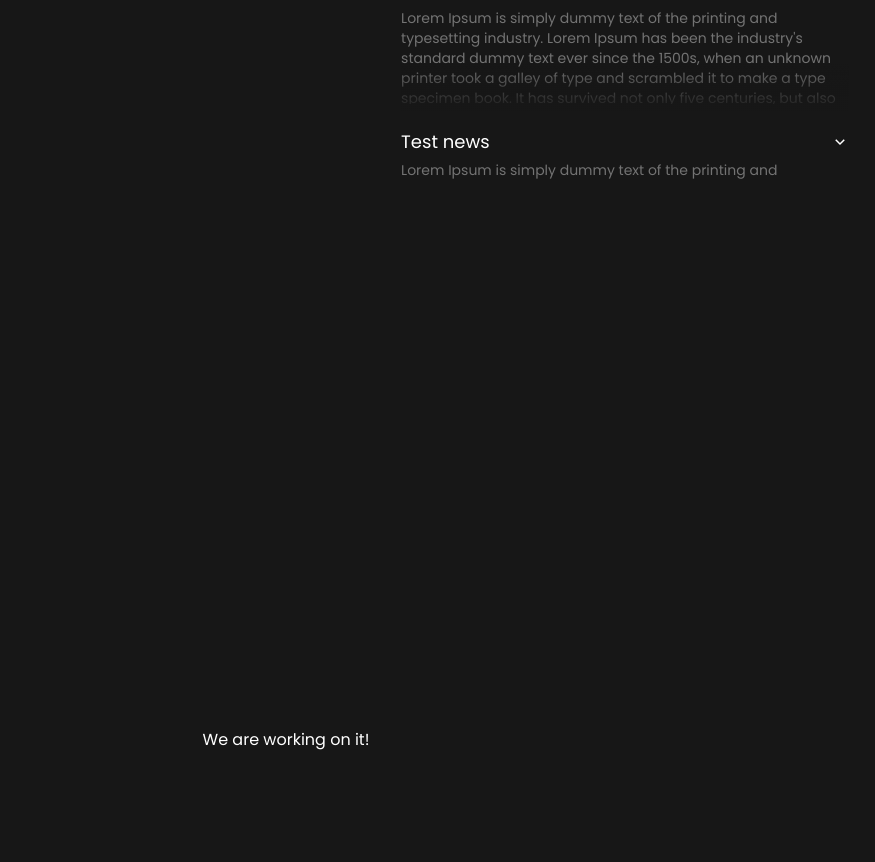
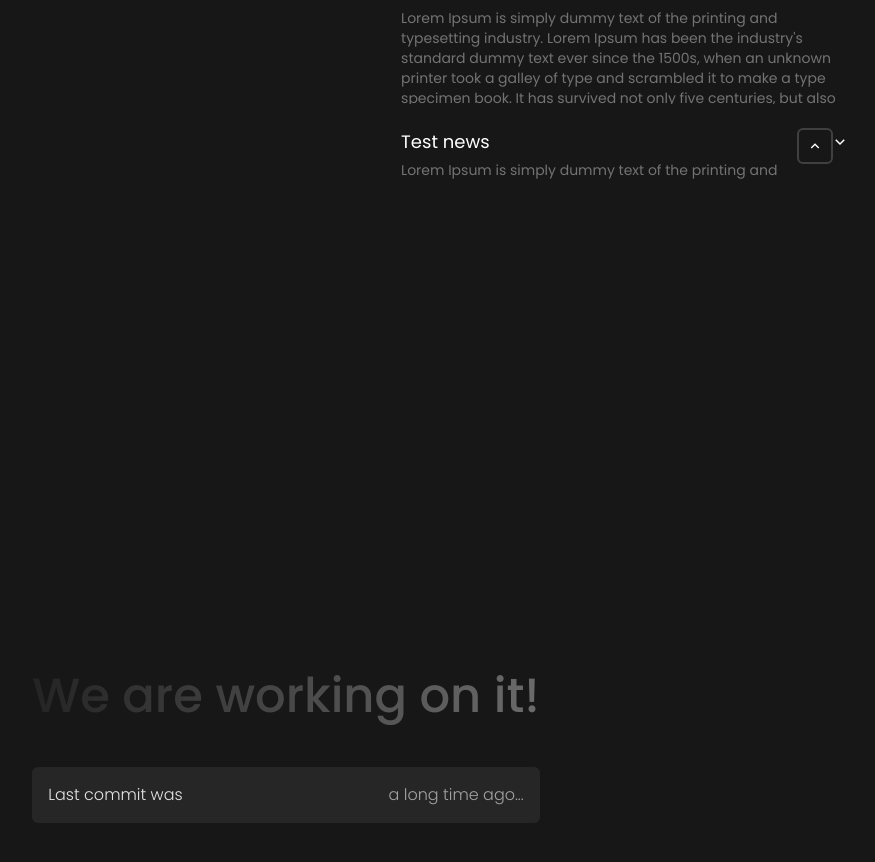
Before and after one commit to Cod3dDOT/gic-website, a Next.js app: page / in a window 1280 px wide. Shown: the part 460-1322 px from the top of the page, without its empty margins (354-1229 px from the left). Built offline with nearby package versions, Linux system fonts and the light colour scheme.

Commit message:
Improving coming soon page
Also improved welcome news

```diff
--- a/src/components/common/image/index.tsx
+++ b/src/components/common/image/index.tsx
@@ -17,7 +17,6 @@ export const Image: React.FC<ImageProps> = ({
     alt = "",
     objectFit = "contain",
     layout = "fill",
-    loading = "lazy",
 
     ...rest
 }) => {
@@ -56,7 +55,6 @@ export const Image: React.FC<ImageProps> = ({
                 alt={alt}
                 layout={layout}
                 objectFit={objectFit}
-                loading={loading}
                 sizes={sizes}
                 {...rest}
             />
--- a/src/components/screens/coming-soon/index.tsx
+++ b/src/components/screens/coming-soon/index.tsx
@@ -5,7 +5,18 @@ export interface ComingSoonScreenProps {}
 export const ComingSoonScreen: React.FC<ComingSoonScreenProps> = () => {
     return (
         <ScreenContainer className="relative flex justify-around items-center h-screen">
-            We are working on it!
+            <div className="flex flex-col">
+                <span className="text-2xl sm:text-5xl font-medium leading-relaxed sm:leading-relaxed text-transparent bg-clip-text bg-gradient-to-r from-dark-primary to-dark-primary-lighter animate-pulse">
+                    We are working on it!
+                </span>
+                <div className="p-4 bg-dark-primary rounded-md mt-8 font-thin flex text-neutral-200 justify-between">
+                    <span>Last commit was</span>
+                    <span className="text-neutral-400">
+                        {process.env.NEXT_PUBLIC_VERCEL_GIT_COMMIT_SHA ||
+                            "a long time ago..."}
+                    </span>
+                </div>
+            </div>
         </ScreenContainer>
     );
 };
--- a/src/components/screens/welcome/news/index.tsx
+++ b/src/components/screens/welcome/news/index.tsx
@@ -7,7 +7,8 @@ import { PieceOfNews } from "./piece-of-news";
 
 export const WelcomeNews: React.FC = () => {
     const [news, setNews] = useState<Array<NewsInfo>>();
-    const [scrollToTopVisible, setScrollToTopVisible] = useState<boolean>(true);
+    const [scrollToTopVisible, setScrollToTopVisible] =
+        useState<boolean>(false);
     const scrollRef = useRef<HTMLDivElement>(null);
 
     const scrollListener = () => {
--- a/src/components/screens/welcome/news/piece-of-news/index.tsx
+++ b/src/components/screens/welcome/news/piece-of-news/index.tsx
@@ -11,6 +11,7 @@ export const PieceOfNews: React.FC<PieceOfNewsProps> = ({ news }) => {
     const [isOverflowing, setIsOverflowing] = useState<boolean>(false);
     const [isOpen, setIsOpen] = useState<boolean>(false);
     const bodyRef = useRef<HTMLDivElement>(null);
+    const selfRef = useRef<HTMLDivElement>(null);
 
     useEffect(() => {
         if (!bodyRef.current) return;
@@ -19,8 +20,17 @@ export const PieceOfNews: React.FC<PieceOfNewsProps> = ({ news }) => {
         );
     }, []);
 
+    const onOpenButtonClick = () => {
+        setIsOpen(!isOpen);
+        if (!selfRef.current || isOpen) return;
+        selfRef.current.scrollIntoView({
+            behavior: "smooth",
+            block: "nearest",
+        });
+    };
+
     return (
-        <div className="relative py-2">
+        <div className="relative py-2" ref={selfRef}>
             <div className="flex justify-between text-lg">
                 {news ? (
                     <div>{news.header}</div>
@@ -30,7 +40,7 @@ export const PieceOfNews: React.FC<PieceOfNewsProps> = ({ news }) => {
                     </div>
                 )}
                 {isOverflowing ? (
-                    <Button theme="none" onClick={() => setIsOpen(!isOpen)}>
+                    <Button theme="none" onClick={onOpenButtonClick}>
                         <RiArrowDownSLine
                             className={`transition-transform ${
                                 isOpen ? "rotate-180" : ""
@@ -44,18 +54,24 @@ export const PieceOfNews: React.FC<PieceOfNewsProps> = ({ news }) => {
             {news ? (
                 <p
                     ref={bodyRef}
-                    className={`text-sm text-dark-primary-lighter mt-1 overflow-hidden transition-[max-height] ${
-                        isOpen ? "max-h-96" : "max-h-24"
-                    }`}
+                    className={`text-sm text-dark-primary-lighter mt-1 overflow-hidden
+                                transition-[max-height] duration-300 [transition-timing-function:ease-in-out] ${
+                                    isOpen ? "max-h-96" : "max-h-24"
+                                }`}
                 >
                     {news.body}
                 </p>
             ) : (
                 <div className="text-sm animate-pulse leading-none mt-1 rounded-sm w-full bg-dark-primary-light h-24"></div>
             )}
-            {isOverflowing && !isOpen && (
-                <div className="absolute bottom-0 left-0 right-0 h-12 bg-gradient-to-t from-dark-primary-dark"></div>
-            )}
+
+            <div
+                className={`absolute bottom-0 left-0 right-0 h-12 bg-gradient-to-t from-dark-primary-dark ${
+                    isOverflowing && !isOpen
+                        ? "animate-fade-in-visible"
+                        : "animate-fade-out-invisible"
+                }`}
+            />
         </div>
     );
 };
```
Also changed, not shown: src/components/screens/welcome/logo/index.tsx (+1 -1 lines).
